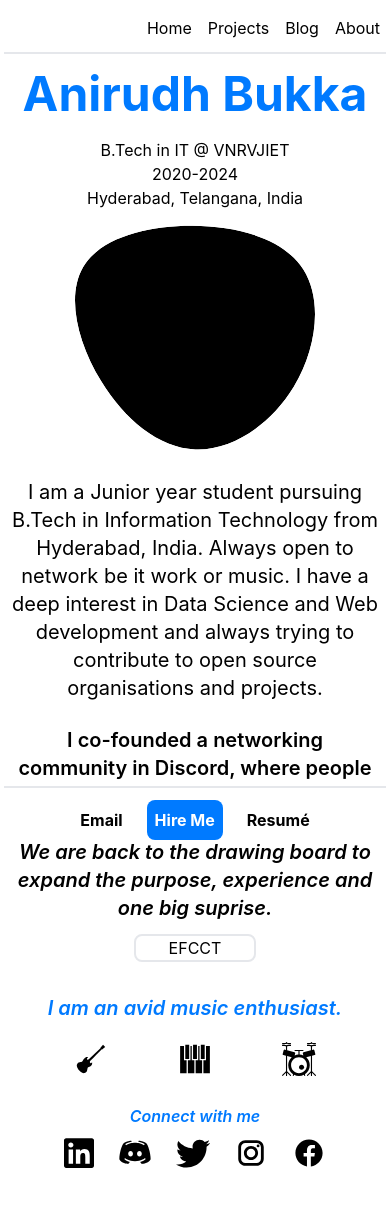
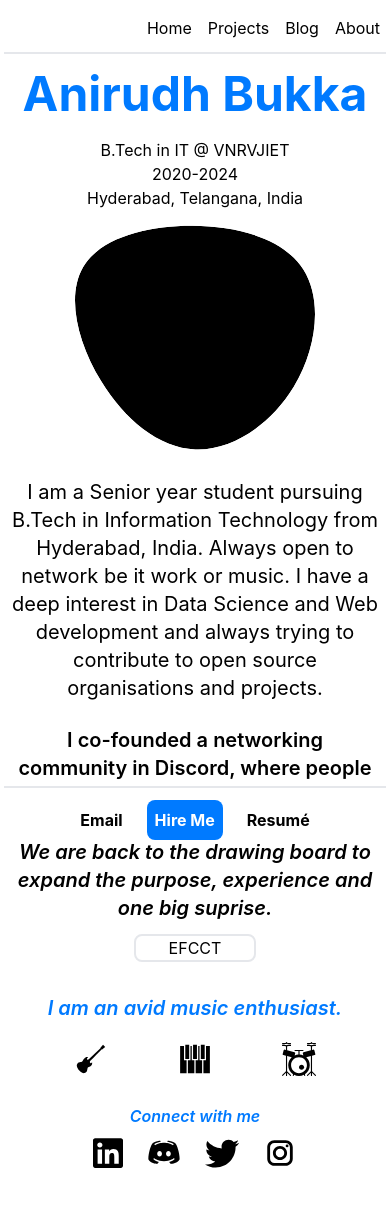
Before and after one commit to anirudh-bukka/Portfolio, a React (Create React App) app in the folder frontend/: page /about in a window 390 px wide. Shown: the top 1206 px of the page. Built offline with nearby package versions, Linux system fonts and the light colour scheme.

Commit message:
Updated Home and About with profile links

```diff
--- a/frontend/src/pages/About.jsx
+++ b/frontend/src/pages/About.jsx
@@ -21,7 +21,7 @@ function About() {
         </div>
         <img src={dpBackground} alt="My Face" className='h-60 w-60 align-middle sm:mx-auto sm:my-2' />
       </div>
-      <p className='text-xl py-3 text-center'>I am a Junior year student pursuing B.Tech in Information Technology from Hyderabad, India.
+      <p className='text-xl py-3 text-center'>I am a Senior year student pursuing B.Tech in Information Technology from Hyderabad, India.
 Always open to network be it work or music. I have a deep interest in Data Science and Web development and always trying to contribute to open source organisations and projects. </p>
       <p className='text-xl py-3 text-center font-semibold'>I co-founded a networking community in Discord, where people (mostly students) can come grow, have fun and share knowledge! <br /> <i>We are back to the drawing board to expand the purpose, experience and one big suprise.</i></p>
       <Link to="https://www.linkedin.com/company/efcctcommunity/" className='mx-auto border-2 rounded-lg w-1/3 text-center hover:bg-white hover:shadow-md hover:border-0 hover:rounded-lg duration-200 hover:border-b-2 hover:border-[#007aff]'>EFCCT</Link>
@@ -36,11 +36,11 @@ Always open to network be it work or music. I have a deep interest in Data Scien
       <div className='mt-5 flex flex-col justify-center'>
         <p className='text-[#007aff] font-semibold italic text-center'>Connect with me</p>
         <div className='flex flex-row justify-center'>
-          <img src={LinkedIn} alt="LinkedIn" className='mx-1 lg:h-10 lg:w-10 p-2 sm:h-[50px] hover:bg-white hover:shadow-md hover:border-0 hover:rounded-lg duration-200 hover:border-b-2 hover:border-[#007aff]'/>
-          <img src={Discord} alt="Discord" className='mx-1 lg:h-10 lg:w-10 p-2 sm:h-[50px] hover:bg-white hover:shadow-md hover:border-0 hover:rounded-lg duration-200 hover:border-b-2 hover:border-[#007aff]'/>
-          <img src={Twitter} alt="Twitter" className='mx-1 lg:h-10 lg:w-10 p-2 sm:h-[50px] hover:bg-white hover:shadow-md hover:border-0 hover:rounded-lg duration-200 hover:border-b-2 hover:border-[#007aff]'/>
-          <img src={Instagram} alt="Instagram" className='mx-1 lg:h-10 lg:w-10 p-2 sm:h-[50px] hover:bg-white hover:shadow-md hover:border-0 hover:rounded-lg duration-200 hover:border-b-2 hover:border-[#007aff]'/>
-          <img src={Facebook} alt="Facebook" className='mx-1 lg:h-10 lg:w-10 p-2 sm:h-[50px] hover:bg-white hover:shadow-md hover:border-0 hover:rounded-lg duration-200 hover:border-b-2 hover:border-[#007aff]'/>
+          <a href = 'https://www.linkedin.com/in/anirudh-bukka/'><img src={LinkedIn} alt="LinkedIn" className='mx-1 lg:h-10 lg:w-10 p-2 sm:h-[50px] hover:bg-white hover:shadow-md hover:border-0 hover:rounded-lg duration-200 hover:border-b-2 hover:border-[#007aff]'/></a>
+          <a href = 'https://discordapp.com/users/773880832405798942'><img src={Discord} alt="Discord" className='mx-1 lg:h-10 lg:w-10 p-2 sm:h-[50px] hover:bg-white hover:shadow-md hover:border-0 hover:rounded-lg duration-200 hover:border-b-2 hover:border-[#007aff]'/></a>
+          <a href = 'https://twitter.com/AnirudhBukka'><img src={Twitter} alt="Twitter" className='mx-1 lg:h-10 lg:w-10 p-2 sm:h-[50px] hover:bg-white hover:shadow-md hover:border-0 hover:rounded-lg duration-200 hover:border-b-2 hover:border-[#007aff]'/></a>
+          <a href = 'https://www.instagram.com/anidude09/'><img src={Instagram} alt="Instagram" className='mx-1 lg:h-10 lg:w-10 p-2 sm:h-[50px] hover:bg-white hover:shadow-md hover:border-0 hover:rounded-lg duration-200 hover:border-b-2 hover:border-[#007aff]'/></a>
+          {/* <a href = ''><img src={Facebook} alt="Facebook" className='mx-1 lg:h-10 lg:w-10 p-2 sm:h-[50px] hover:bg-white hover:shadow-md hover:border-0 hover:rounded-lg duration-200 hover:border-b-2 hover:border-[#007aff]'/></a> */}
         </div>
       </div>
     </div>
--- a/frontend/src/pages/HomePage.jsx
+++ b/frontend/src/pages/HomePage.jsx
@@ -26,7 +26,7 @@ function HomePage() {
                     <p className="text-8xl pb-2 font-semibold text-[#007aff]">Anirudh</p>
                     <p className='text-8xl pb-2'>.</p>
                 </div>
-                <p className='text-xl'>I do Web Development in Java Spring Boot, MERN stack | Data Analysis and Machine Learning in Python | Guitar, Keyboard, Drums | Basketball, Cricket, Swim</p>
+                <p className='text-xl'>I do Web Development in Java Spring Boot, MERN stack | Data Analysis and Machine Learning in Python | Guitar, Keyboard, Drums | Basketball, Cricket, Swimming</p>
                 <p className='text-lg font-bold'><i>Inspired by big dreams and dank memes.</i></p>
             </div>
             <div>
```
